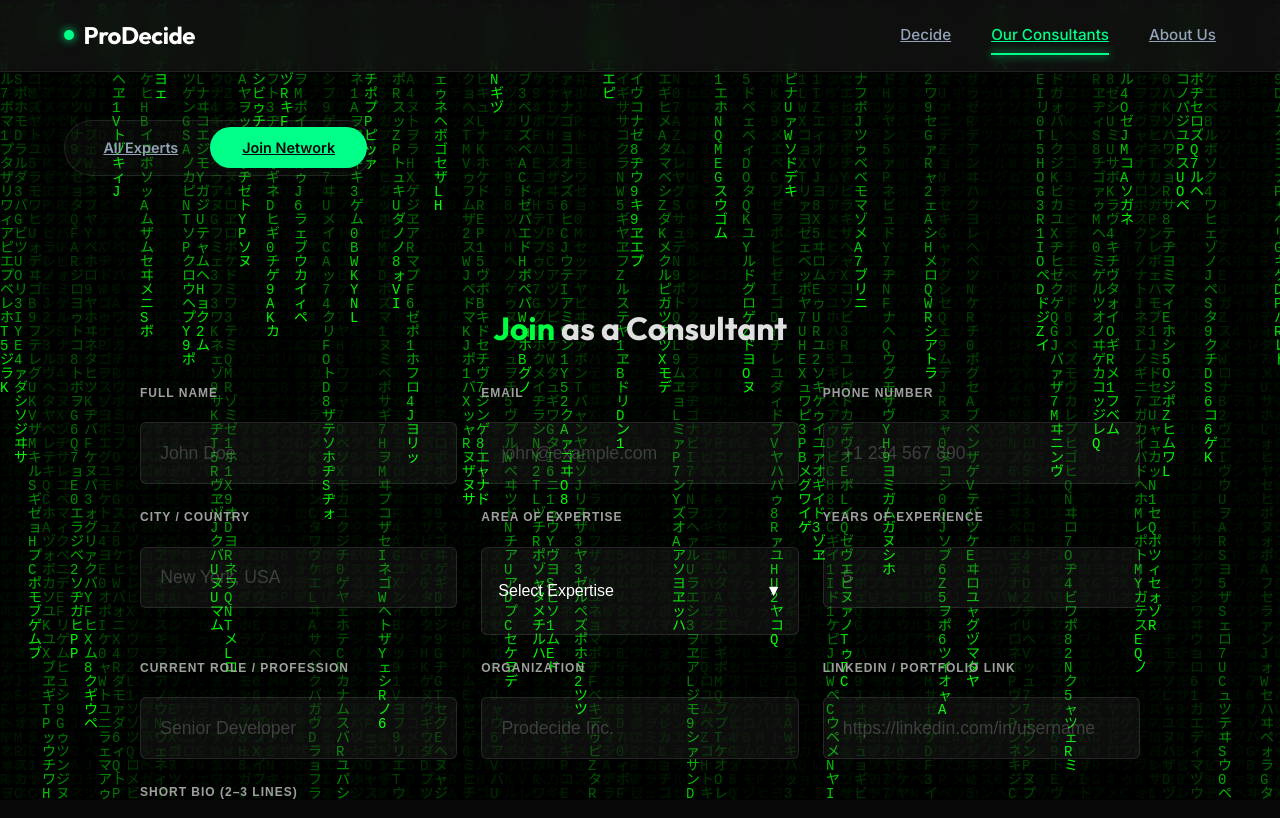
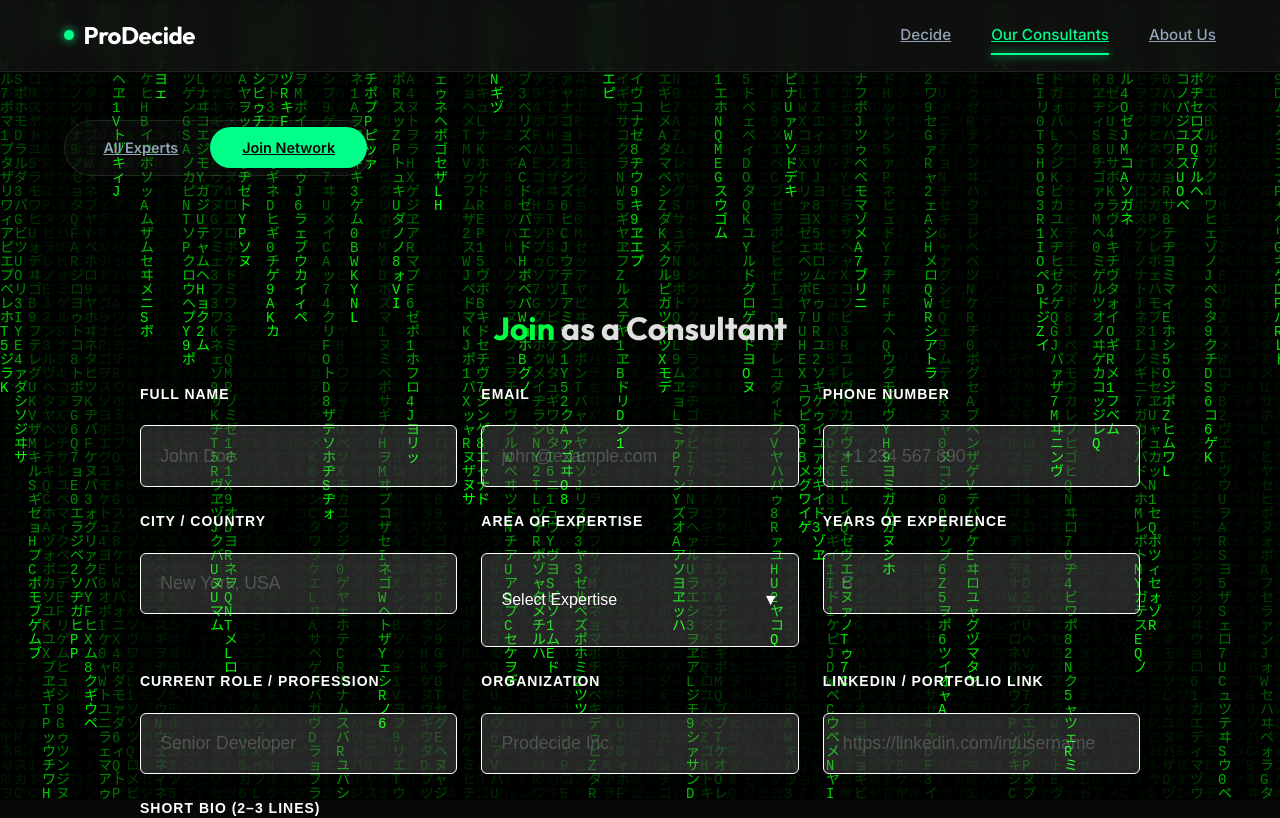
Before and after one commit to prodecide/Prodecide-react, a React (Vite) app: page /join-network in a window 1280 px wide. Shown: the top 818 px of the page. Built offline with nearby package versions, Linux system fonts and the light colour scheme.

Commit message:
Feat: Add home link and finalize styling updates

```diff
--- a/src/components/JoinNetwork.css
+++ b/src/components/JoinNetwork.css
@@ -53,20 +53,25 @@
 }
 
 .form-group label {
-    font-size: 0.75rem;
+    font-size: 14px;
+    /* Requested 14px */
     text-transform: uppercase;
     letter-spacing: 1px;
     margin-bottom: 0.5rem;
-    color: #a0a0a0;
-    font-weight: 600;
+    color: #ffffff;
+    /* White */
+    font-weight: 700;
+    /* Bold */
 }
 
 /* Inputs */
 .form-group input,
 .form-group textarea,
 .form-group select {
-    background: rgba(255, 255, 255, 0.05);
-    border: 1px solid rgba(255, 255, 255, 0.1);
+    background: rgba(255, 255, 255, 0.15);
+    /* Medium transparent white */
+    border: 1px solid #ffffff;
+    /* White border */
     border-radius: 6px;
     padding: 1.2rem;
     /* Increased padding */
@@ -103,10 +108,13 @@
 }
 
 .dropdown-trigger {
-    background: rgba(255, 255, 255, 0.05);
-    border: 1px solid rgba(255, 255, 255, 0.1);
+    background: rgba(255, 255, 255, 0.15);
+    /* Match input bg */
+    border: 1px solid #ffffff;
+    /* Match input border */
     border-radius: 6px;
-    padding: 1rem;
+    padding: 1.2rem;
+    /* Match input padding */
     color: #fff;
     cursor: pointer;
     display: flex;
--- a/src/components/PersonaSelection.jsx
+++ b/src/components/PersonaSelection.jsx
@@ -1,8 +1,12 @@
 import React from 'react';
+import { Link } from 'react-router-dom';
 
 const PersonaSelection = ({ onSelect }) => {
     return (
         <div className="persona-selection-view premium-container">
+            <Link to="/" className="home-link-corner" title="Back to Home">
+                ⌂
+            </Link>
             <h1 className="persona-title">Select Your Path</h1>
 
             <div className="persona-options">
```
